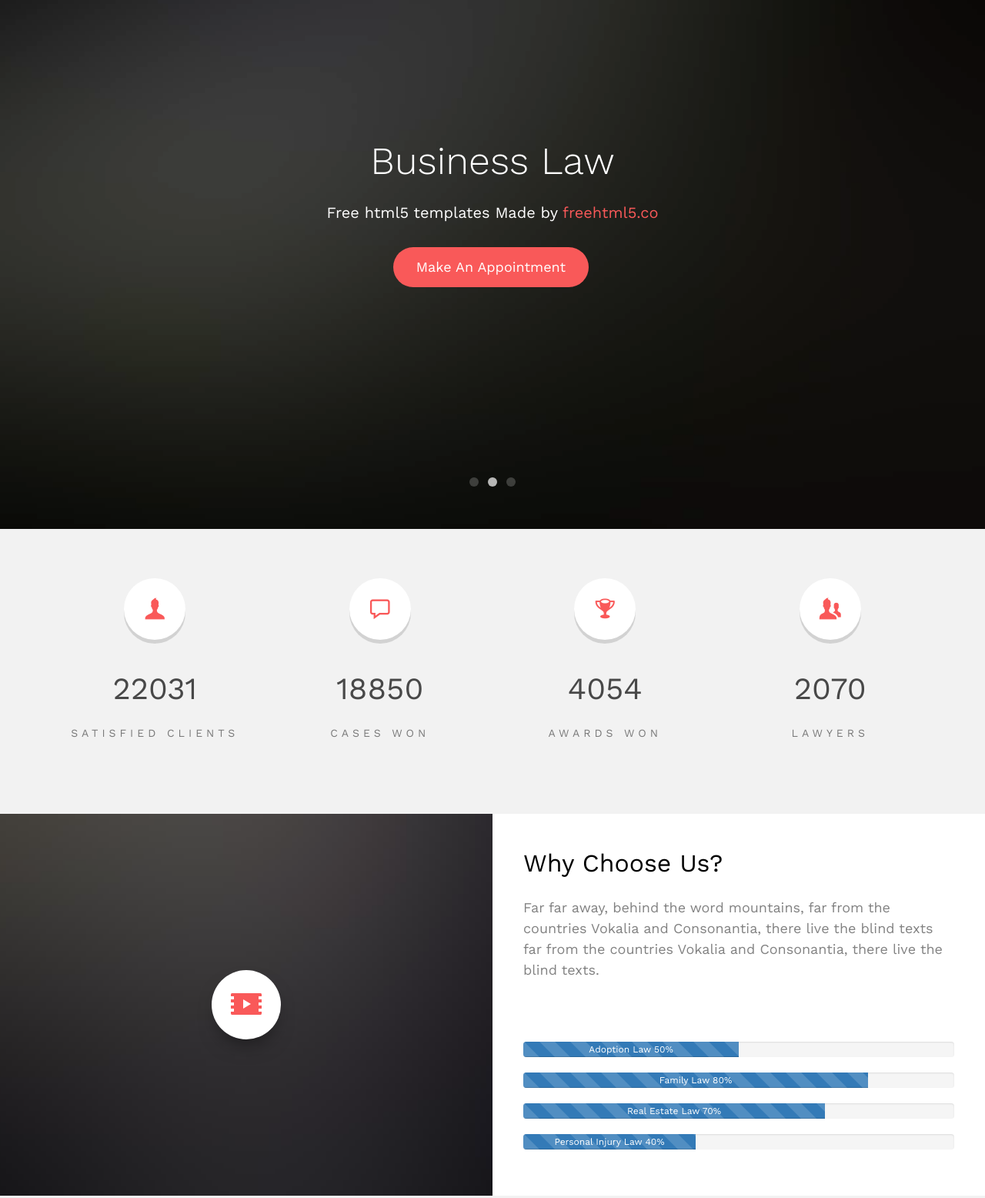
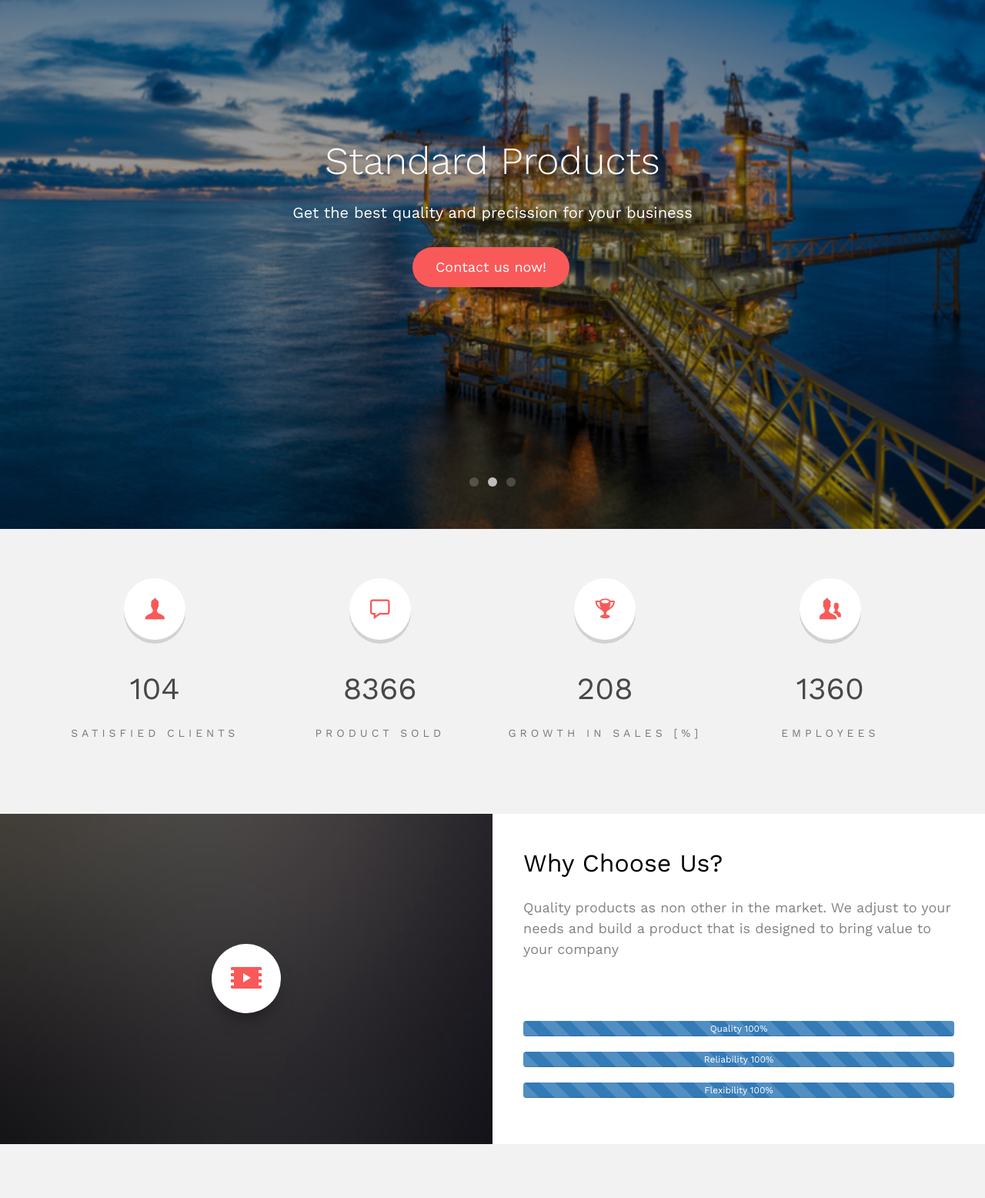
Before and after one commit to alejandrobalderas/CNBP, a plain HTML site: page index.html in a window 1280 px wide. Shown: the part 210-1766 px from the top of the page at 77% size. Drawn offline with nearby package versions, Linux system fonts and the light colour scheme; files whose address does not match are found by name.

Commit message:
Changed images and adjusted the text

```diff
--- a/index.html
+++ b/index.html
@@ -73,7 +73,7 @@
 			<div class="container">
 				<div class="row">
 					<div class="col-xs-2">
-						<div id="fh5co-logo"><a href="index.html">Law<span>.</span></a></div>
+						<div id="fh5co-logo"><a href="index.html">CNBP<span>.</span></a></div>
 					</div>
 					<div class="col-xs-10 text-right menu-1">
 						<ul>
@@ -105,6 +105,7 @@
 								<ul class="dropdown">
 									<li><a href="#">Leeds</a></li>
 									<li><a href="#">Glasgow</a></li>
+									<li><a href="#">Online Training</a></li>
 								</ul>
 							</li>
 							<li class="btn-cta"><a href="#"><span>Login</span></a></li>
@@ -120,43 +121,43 @@
 	<aside id="fh5co-hero" class="js-fullheight">
 		<div class="flexslider js-fullheight">
 			<ul class="slides">
-		   	<li style="background-image: url(images/img_bg_1.jpg);">
+		   	<li style="background-image: url(images/img_bg_offshore1.jpg);">
 		   		<div class="overlay-gradient"></div>
 		   		<div class="container">
 		   			<div class="row">
 			   			<div class="col-md-8 col-md-offset-2 text-center js-fullheight slider-text">
 			   				<div class="slider-text-inner">
-			   					<h1>Expert Legal Solutions</h1>
-									<h2>Free html5 templates Made by <a href="http://freehtml5.co/" target="_blank">freehtml5.co</a></h2>
-									<p><a class="btn btn-primary btn-lg" href="#">Make An Appointment</a></p>
+			   					<h1>Get the most for your company</h1>
+									<h2>Get the lattest CNBP products</h2>
+									<p><a class="btn btn-primary btn-lg" href="#">Contact us now!</a></p>
 			   				</div>
 			   			</div>
 			   		</div>
 		   		</div>
 		   	</li>
-		   	<li style="background-image: url(images/img_bg_2.jpg);">
+		   	<li style="background-image: url(images/img_bg_offshore2.jpg);">
 		   		<div class="overlay-gradient"></div>
 		   		<div class="container">
 		   			<div class="row">
 			   			<div class="col-md-8 col-md-offset-2 text-center js-fullheight slider-text">
 			   				<div class="slider-text-inner">
-			   					<h1>Business Law</h1>
-									<h2>Free html5 templates Made by <a href="http://freehtml5.co/" target="_blank">freehtml5.co</a></h2>
-									<p><a class="btn btn-primary btn-lg btn-learn" href="#">Make An Appointment</a></p>
+			   					<h1>Standard Products</h1>
+									<h2>Get the best quality and precission for your business</h2>
+									<p><a class="btn btn-primary btn-lg btn-learn" href="#">Contact us now!</a></p>
 			   				</div>
 			   			</div>
 			   		</div>
 		   		</div>
 		   	</li>
-		   	<li style="background-image: url(images/img_bg_3.jpg);">
+		   	<li style="background-image: url(images/img_bg_offshore3.jpg);">
 		   		<div class="overlay-gradient"></div>
 		   		<div class="container">
 		   			<div class="row">
 			   			<div class="col-md-8 col-md-offset-2 text-center js-fullheight slider-text">
 			   				<div class="slider-text-inner">
-			   					<h1>Defend Your Constitutional Right with Legal Help</h1>
-									<h2>Free html5 templates Made by <a href="http://freehtml5.co/" target="_blank">freehtml5.co</a></h2>
-									<p><a class="btn btn-primary btn-lg btn-learn" href="#">Make An Appointment</a></p>
+			   					<h1>Non Standard Products</h1>
+									<h2>Get it exactly the way you like it</h2>
+									<p><a class="btn btn-primary btn-lg btn-learn" href="#">Contact us now!</a></p>
 			   				</div>
 			   			</div>
 			   		</div>
@@ -171,23 +172,23 @@
 			<div class="row">
 				<div class="col-md-3 text-center animate-box">
 					<span class="icon"><i class="icon-user"></i></span>
-					<span class="fh5co-counter js-counter" data-from="0" data-to="27539" data-speed="5000" data-refresh-interval="50"></span>
+					<span class="fh5co-counter js-counter" data-from="0" data-to="130" data-speed="5000" data-refresh-interval="50"></span>
 					<span class="fh5co-counter-label">Satisfied Clients</span>
 				</div>
 				<div class="col-md-3 text-center animate-box">
 					<span class="icon"><i class="icon-speech-bubble"></i></span>
-					<span class="fh5co-counter js-counter" data-from="0" data-to="23563" data-speed="5000" data-refresh-interval="50"></span>
-					<span class="fh5co-counter-label">Cases Won</span>
+					<span class="fh5co-counter js-counter" data-from="0" data-to="10457" data-speed="5000" data-refresh-interval="50"></span>
+					<span class="fh5co-counter-label">Product sold</span>
 				</div>
 				<div class="col-md-3 text-center animate-box">
 					<span class="icon"><i class="icon-trophy"></i></span>
-					<span class="fh5co-counter js-counter" data-from="0" data-to="5067" data-speed="5000" data-refresh-interval="50"></span>
-					<span class="fh5co-counter-label">Awards Won</span>
+					<span class="fh5co-counter js-counter" data-from="0" data-to="260" data-speed="5000" data-refresh-interval="50"></span>
+					<span class="fh5co-counter-label">Growth in Sales [%]</span>
 				</div>
 				<div class="col-md-3 text-center animate-box">
 					<span class="icon"><i class="icon-users"></i></span>
-					<span class="fh5co-counter js-counter" data-from="0" data-to="2587" data-speed="5000" data-refresh-interval="50"></span>
-					<span class="fh5co-counter-label">Lawyers</span>
+					<span class="fh5co-counter js-counter" data-from="0" data-to="1700" data-speed="5000" data-refresh-interval="50"></span>
+					<span class="fh5co-counter-label">Employees</span>
 				</div>
 			</div>
 		</div>
@@ -195,32 +196,27 @@
 
 	<div id="fh5co-content">
 		<div class="video fh5co-video" style="background-image: url(images/video.jpg);">
-			<a href="https://vimeo.com/channels/staffpicks/93951774" class="popup-vimeo"><i class="icon-video2"></i></a>
+			<a href="https://www.youtube.com/watch?v=c0bHP3yYVuk" class="popup-youtube"><i class="icon-video2"></i></a>
 			<div class="overlay"></div>
 		</div>
 		<div class="choose animate-box">
 			<div class="fh5co-heading">
 				<h2>Why Choose Us?</h2>
-				<p>Far far away, behind the word mountains, far from the countries Vokalia and Consonantia, there live the blind texts far from the countries Vokalia and Consonantia, there live the blind texts. </p>
+				<p>Quality products as non other in the market. We adjust to your needs and build a product that is designed to bring value to your company</p>
 			</div>
 			<div class="progress">
-				<div class="progress-bar progress-bar-striped active" role="progressbar" aria-valuenow="50" aria-valuemin="0" aria-valuemax="100" style="width:50%">
-				Adoption Law 50%
+				<div class="progress-bar progress-bar-striped active" role="progressbar" aria-valuenow="100" aria-valuemin="0" aria-valuemax="100" style="width:100%">
+				Quality 100%
 				</div>
 			</div>
 			<div class="progress">
-				<div class="progress-bar progress-bar-striped active" role="progressbar" aria-valuenow="50" aria-valuemin="0" aria-valuemax="100" style="width:80%">
-				Family Law 80%
+				<div class="progress-bar progress-bar-striped active" role="progressbar" aria-valuenow="50" aria-valuemin="0" aria-valuemax="100" style="width:100%">
+				Reliability 100%
 				</div>
 			</div>
 			<div class="progress">
-				<div class="progress-bar progress-bar-striped active" role="progressbar" aria-valuenow="50" aria-valuemin="0" aria-valuemax="100" style="width:70%">
-				Real Estate Law 70%
-				</div>
-			</div>
-			<div class="progress">
-				<div class="progress-bar progress-bar-striped active" role="progressbar" aria-valuenow="50" aria-valuemin="0" aria-valuemax="100" style="width:40%">
-				Personal Injury Law 40%
+				<div class="progress-bar progress-bar-striped active" role="progressbar" aria-valuenow="50" aria-valuemin="0" aria-valuemax="100" style="width:100%">
+				Flexibility 100%
 				</div>
 			</div>
 		</div>
```
Also changed, not shown: images/img_bg_offshore1.jpg (added), images/img_bg_offshore2.jpg (added), images/img_bg_offshore3.jpg (added).
